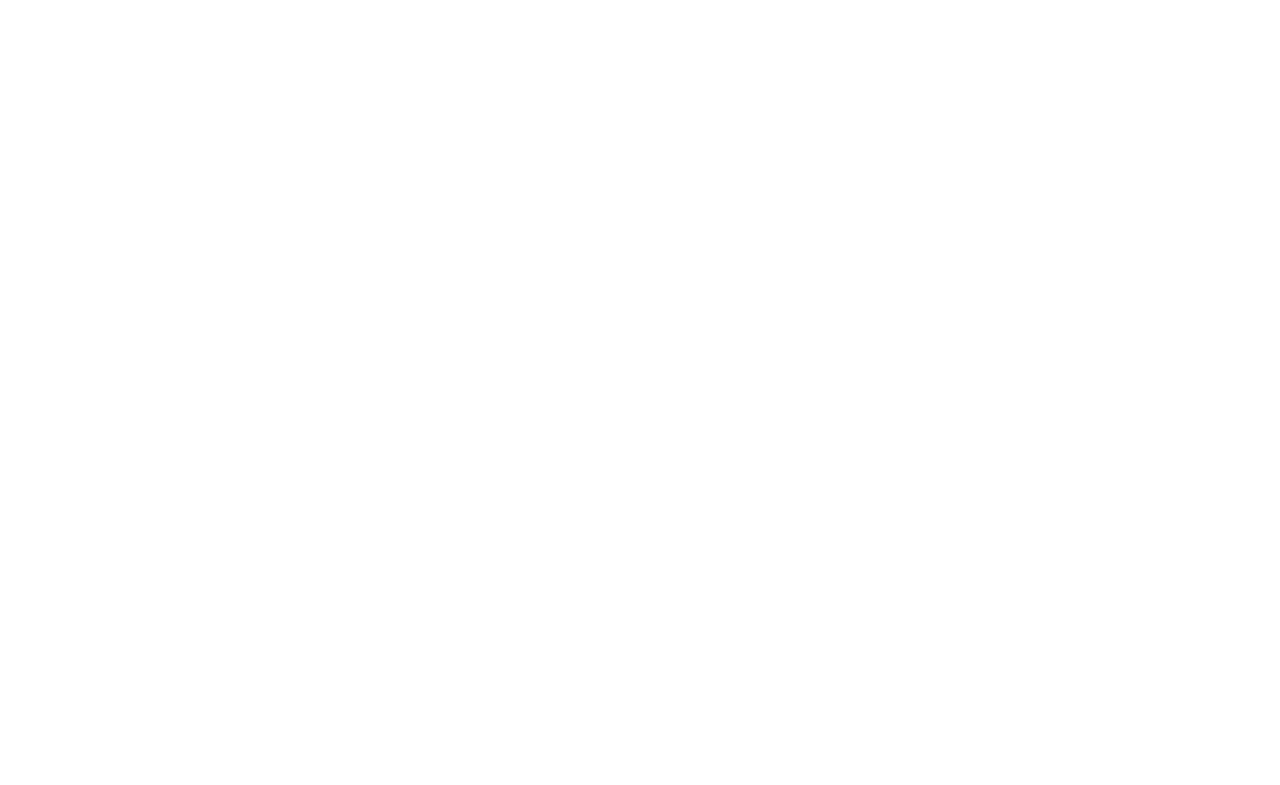
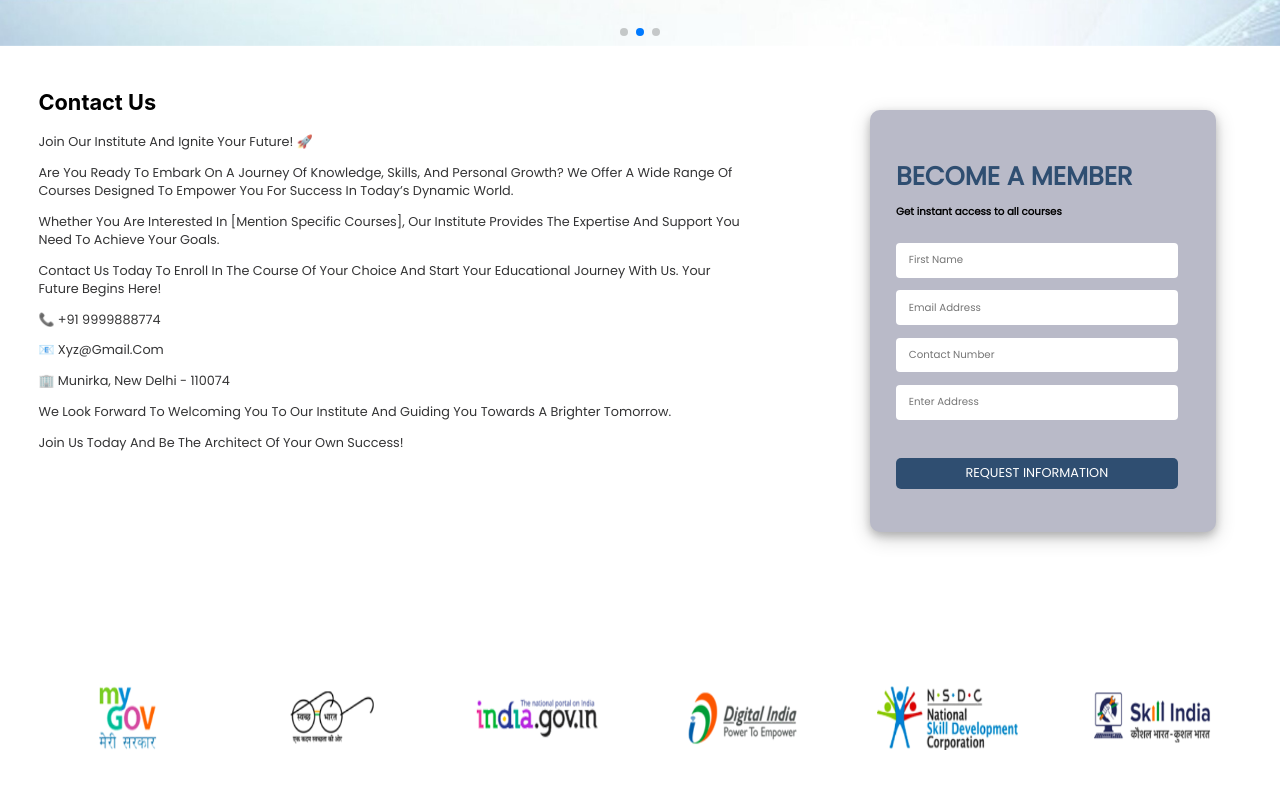
Before and after one commit to OwnTechnologiesClients/IGNTI-LandingPage, a React (Create React App) app: page /contactus in a window 1280 px wide. Before the commit this address had no page. Shown: the part 635-1420 px from the top of the page. Before the commit the page ends 800 px from the top, so only its background shows below. Built offline with nearby package versions, Linux system fonts and the light colour scheme.

Commit message:
contact us page done

```diff
--- a/src/App.js
+++ b/src/App.js
@@ -11,6 +11,7 @@
 
 import Courses from './pages/courses/Courses';
 import Franchise from './pages/franchise/Franchise';
+import ContactUs from './pages/contactus/ContactUs';
 
 
 class App extends React.Component {
@@ -26,6 +27,7 @@
           <Route path='/home' element={<Home />} />
           <Route path='/courses' element={<Courses />} />
           <Route path='/franchise' element={<Franchise />} />
+          <Route path='/contactus' element={<ContactUs />} />
 
 
         </Routes>
--- /dev/null
+++ b/src/components/goverment/Goverment.js
@@ -0,0 +1,16 @@
+import React from 'react'
+
+const Goverment = () => {
+    return (
+        <div className='gov-section'>
+            <img src="/img/gov-1.png" />
+            <img src="/img/gov-2.png" />
+            <img src="/img/gov-3.png" />
+            <img src="/img/gov-4.png" />
+            <img src="/img/gov-5.png" />
+            <img src="/img/gov-6.png" />
+        </div>
+    )
+}
+
+export default Goverment
--- /dev/null
+++ b/src/pages/contactus/ContactUs.css
@@ -0,0 +1,99 @@
+.contact-section {
+    display: flex;
+
+    justify-content: center;
+}
+
+.contact-parent {
+    width: 55%;
+    margin-top: 2vw;
+    flex-direction: column;
+}
+.contact-parent h2{
+    font-size: 1.7vw;
+}
+.space{
+    width: 8vw;
+}
+
+.contact-content {
+    margin-top: 1vw;
+}
+
+
+
+.contact-content p {
+    text-transform: capitalize;
+    color: rgba(0, 0, 3, 0.8);
+    font-size: 1vw;
+    font-family: 'Poppins', sans-serif;
+    font-weight: 400;
+
+
+}
+
+.contact-query-square {
+    display: inline-block;
+    width: 27vw;
+    height: 33vw;
+    background: #B9BAC8;
+    box-shadow: 0 4px 8px 0 rgba(0, 0, 0, 0.2), 0 6px 20px 0 rgba(0, 0, 0, 0.19);
+    margin-left: 2vw;
+    margin-right: 2vw;
+    margin-top: 5vw;
+    margin-bottom: 5vw;
+    position: relative;
+    border-radius: 10px;
+
+
+}
+
+.contact-query-card-parent {
+    margin-left: 2vw;
+    margin-top: 2vw;
+    position: absolute;
+
+}
+
+.contact-query-card-parent h2 {
+    font-size: 2vw;
+    color: #2F4E71;
+    font-family: 'Poppins';
+    font-weight: 900;
+}
+
+.contact-query-card-parent p {
+    font-size: 0.8vw;
+    color: black;
+    font-family: 'Poppins';
+    font-weight: 900;
+    margin-top: -1vw;
+
+
+}
+
+input[type=text] {
+    width: 22vw;
+    height: 2.7vw;
+    padding-left: 1vw;
+    box-sizing: border-box;
+    border-radius: 4px;
+    border: 2px #B9BAC8;
+    margin-top: 1vw;
+}
+
+input,
+input::placeholder {
+    font-size: 0.8vw;
+    font-family: 'Poppins', sans-serif;
+    font-weight: 400;
+}
+
+.contact-query-button-parent button {
+    display: flex;
+    width: 22vw;
+    text-align: center;
+    align-items: center;
+    justify-content: center;
+
+}
--- /dev/null
+++ b/src/pages/contactus/ContactUs.js
@@ -0,0 +1,131 @@
+import React from 'react'
+import Banner from '../../components/banner/Banner';
+import Footer from '../../components/footer/Footer';
+import Header from '../../components/header/Header';
+import Navbar from '../../components/navbar/Navbar';
+import './ContactUs.css';
+import { useState } from "react";
+import Goverment from '../../components/goverment/Goverment';
+
+
+
+
+const ContactUs = () => {
+    const [firstname, setFirstname] = useState("");
+    const [emailAddress, setEmailAddress] = useState("");
+    const [contactNumber, setContactNumber] = useState("");
+    const [city, setCity] = useState("");
+    const [pincode, setPincode] = useState("");
+    const [address, setAddress] = useState("");
+
+
+    return (
+        <div>
+            <Header />
+            <Navbar />
+            <Banner />
+
+
+            <div className='contact-section'>
+                <div className='contact-parent'>
+                    <h2>Contact Us</h2>
+
+                    <div className='contact-content'>
+                        <p>Join Our Institute and Ignite Your Future! 🚀</p>
+                    </div>
+
+
+                    <div className='contact-content'>
+                        <p>Are you ready to embark on a journey of knowledge, skills, and personal growth? We offer a wide range of courses designed to empower you for success in today’s dynamic world.</p>
+                    </div>
+
+                    <div className='contact-content'>
+                        <p>Whether you are interested in [Mention Specific Courses], our institute provides the expertise and support you need to achieve your goals.</p>
+                    </div>
+
+                    <div className='contact-content'>
+                        <p>Contact us today to enroll in the course of your choice and start your educational journey with us. Your future begins here!</p>
+                    </div>
+
+
+                    <div className='contact-content'>
+                        <p>📞 +91 9999888774</p>
+                    </div>
+
+                    <div className='contact-content'>
+                        <p>📧  xyz@gmail.com</p>
+                    </div>
+
+                    <div className='contact-content'>
+                        <p>🏢  Munirka, New Delhi - 110074</p>
+                    </div>
+
+                    <div className='contact-content'>
+                        <p>We look forward to welcoming you to our institute and guiding you towards a brighter tomorrow.</p>
+                    </div>
+
+                    <div className='contact-content'>
+                        <p>Join us today and be the architect of your own success!</p>
+                    </div>
+
+                </div>
+
+                <div className='space'>
+
+                </div>
+
+
+                <div className='contact-query-square'>
+                    <div className='contact-query-card-parent'>
+                        <h2>BECOME A MEMBER</h2>
+
+                        <p>Get instant access to all courses</p>
+
+                        {/* ------------ First name Input textfield -------------------- */}
+                        <input type="text" className="form-control" name="title"
+                            value={firstname}
+                            onChange={(e) => { setFirstname(e.target.value) }}
+                            placeholder="First Name" />
+
+
+                        {/* ------------ emailAddress Input textfield -------------------- */}
+                        <input type="text" className="form-control" name="title"
+                            value={emailAddress}
+                            onChange={(e) => { setEmailAddress(e.target.value) }}
+                            placeholder="Email Address" />
+
+
+                        {/* ------------ contact Number Input textfield -------------------- */}
+                        <input type="text" className="form-control" name="title"
+                            value={contactNumber}
+                            onChange={(e) => { setContactNumber(e.target.value) }}
+                            placeholder="Contact Number" />
+
+                        {/* ------------ Address Input textfield -------------------- */}
+                        <input type="text" className="form-control" name="title"
+                            value={address}
+                            onChange={(e) => { setAddress(e.target.value) }}
+                            placeholder="Enter Address" />
+
+
+                        <div>
+                            <div className='query-button-parent'>
+                                <button class="button">REQUEST INFORMATION</button>
+
+                            </div>
+                        </div>
+
+                    </div>
+                </div>
+
+
+            </div>
+
+            <Goverment/>
+            <Footer />
+
+        </div>
+    )
+}
+
+export default ContactUs
--- a/src/pages/home/Home.js
+++ b/src/pages/home/Home.js
@@ -1,6 +1,7 @@
 import React from 'react'
 import Banner from '../../components/banner/Banner';
 import Footer from '../../components/footer/Footer';
+import Goverment from '../../components/goverment/Goverment';
 import Header from '../../components/header/Header';
 import Navbar from '../../components/navbar/Navbar';
 import './Home.css';
@@ -189,14 +190,7 @@
       </div>
 
 
-      <div className='gov-section'>
-        <img src="/img/gov-1.png" />
-        <img src="/img/gov-2.png" />
-        <img src="/img/gov-3.png" />
-        <img src="/img/gov-4.png" />
-        <img src="/img/gov-5.png" />
-        <img src="/img/gov-6.png" />
-      </div>
+      <Goverment />
 
       <Footer />
 
```
Also changed, not shown: src/components/goverment/Goverment.css (added).
